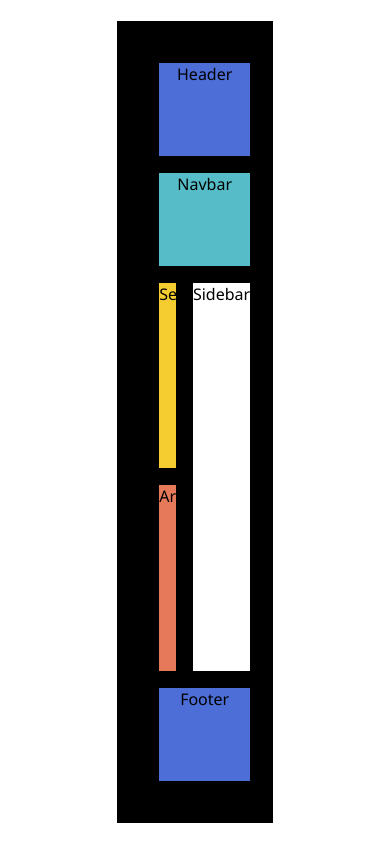
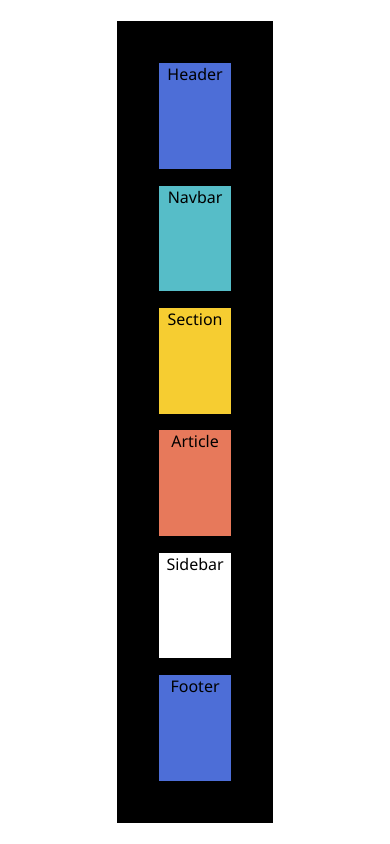
Before and after one commit to F3rNnd4/exercicio-grid, a plain HTML site: page index.html in a window 390 px wide. Drawn offline with Linux system fonts and the light colour scheme.

Commit message:
feat: add media

```diff
--- a/style.css
+++ b/style.css
@@ -74,3 +74,17 @@
     grid-area: footer;
     text-align: center;
 }
+
+@media screen and (max-width: 768px) {
+    .container-black {
+        grid-template-columns: 1fr;
+        grid-template-rows: auto auto auto auto auto auto;
+        grid-template-areas:
+            "header"
+            "navbar"
+            "section"
+            "article"
+            "sidebar"
+            "footer";
+    }
+}
```
